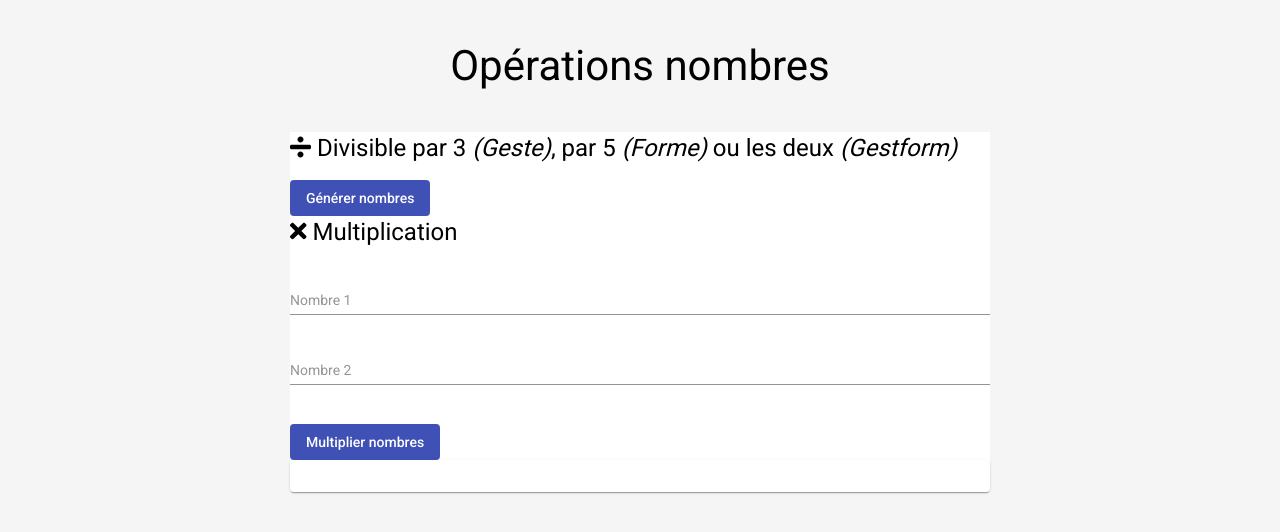
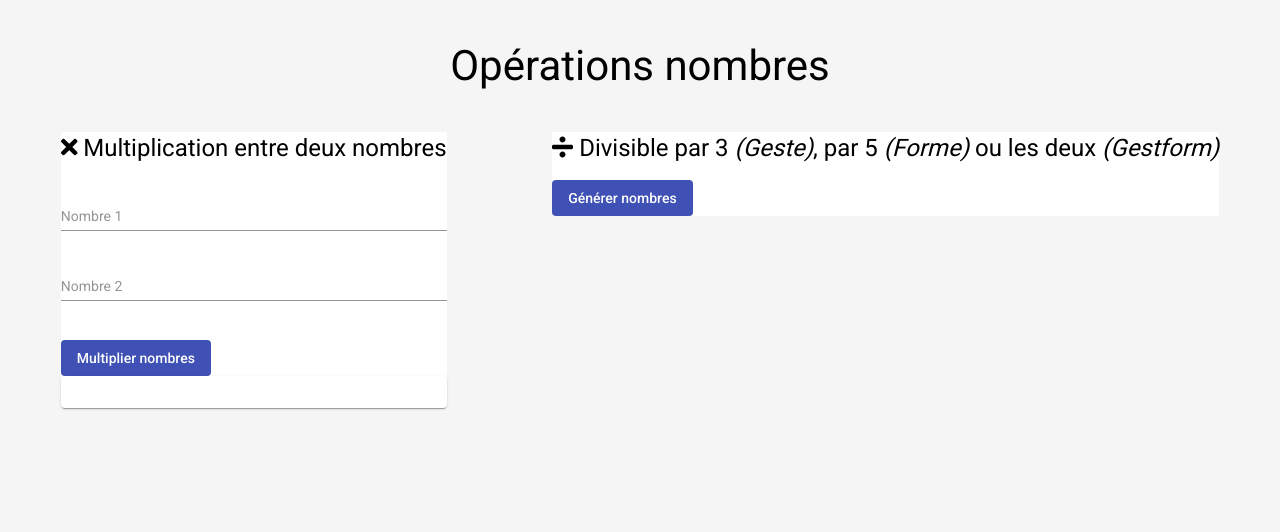
Before and after one commit to JeremD/operations-nombres, an Angular app: page / in a window 1280 px wide. Shown: the top 532 px of the page. Built offline with nearby package versions, Linux system fonts and the light colour scheme.

Commit message:
Ajout Flex

```diff
--- a/package.json
+++ b/package.json
@@ -13,10 +13,11 @@
   "dependencies": {
     "@angular-devkit/architect": "^0.1002.0",
     "@angular/animations": "~10.0.6",
-    "@angular/cdk": "^10.2.6",
+    "@angular/cdk": "^10.2.7",
     "@angular/common": "~10.0.6",
     "@angular/compiler": "~10.0.6",
     "@angular/core": "~10.0.6",
+    "@angular/flex-layout": "^10.0.0-beta.32",
     "@angular/forms": "~10.0.6",
     "@angular/material": "^10.2.6",
     "@angular/platform-browser": "~10.0.6",
--- a/src/app/app.component.html
+++ b/src/app/app.component.html
@@ -1,4 +1,6 @@
 <h1>Opérations nombres</h1>
 
-<app-divisible></app-divisible>
-<app-multiplicatif></app-multiplicatif>
+<div fxLayout="row" fxLayoutAlign="space-around start">
+  <app-multiplicatif></app-multiplicatif>
+  <app-divisible></app-divisible>
+</div>
--- a/src/app/app.module.ts
+++ b/src/app/app.module.ts
@@ -11,6 +11,7 @@ import { MatCardModule } from '@angular/material/card';
 import { MatFormFieldModule } from '@angular/material/form-field';
 import { MatInputModule } from '@angular/material/input';
 import { FormsModule, ReactiveFormsModule } from '@angular/forms';
+import { FlexLayoutModule } from '@angular/flex-layout';
 
 @NgModule({
   declarations: [
@@ -27,7 +28,8 @@ import { FormsModule, ReactiveFormsModule } from '@angular/forms';
     MatFormFieldModule,
     MatInputModule,
     FormsModule,
-    ReactiveFormsModule
+    ReactiveFormsModule,
+    FlexLayoutModule
   ],
   providers: [],
   bootstrap: [AppComponent]
--- a/src/app/multiplicatif/multiplicatif.component.html
+++ b/src/app/multiplicatif/multiplicatif.component.html
@@ -1,22 +1,26 @@
 <div class="multiplication">
   <h1>
-    <fa-icon [icon]="faTimes"></fa-icon> Multiplication
+    <fa-icon [icon]="faTimes"></fa-icon> Multiplication entre deux nombres
   </h1>
 
   <div class="inputMultiplication">
     <mat-form-field appearance="standard">
-      <input matInput type="text" placeholder="Nombre 1" [formControl]="nombre1Requis" #firstNumber>
+      <input matInput type="text" placeholder="Nombre 1"
+        [formControl]="nombre1Requis" #firstNumber>
       <mat-error *ngIf="nombre1Requis.invalid">{{getErrorMessage(nombre1Requis)}}</mat-error>
     </mat-form-field>
 
     <mat-form-field appearance="standard">
-      <input matInput type="text" placeholder="Nombre 2" [formControl]="nombre2Requis" #secondNumber>
+      <input matInput type="text" placeholder="Nombre 2"
+        [formControl]="nombre2Requis" #secondNumber>
       <mat-error *ngIf="nombre2Requis.invalid">{{getErrorMessage(nombre2Requis)}}</mat-error>
     </mat-form-field>
   </div>
 
-  <button mat-flat-button [disabled]="nombre1Requis.invalid || nombre2Requis.invalid" color="primary"
-    (click)="multiplierNombres(firstNumber.value, secondNumber.value)">Multiplier nombres
+  <button mat-flat-button [disabled]="nombre1Requis.invalid ||
+    nombre2Requis.invalid" color="primary"
+    (click)="multiplierNombres(firstNumber.value, secondNumber.value)">Multiplier
+    nombres
   </button>
 
   <mat-card>
```
Also changed, not shown: 1 other file (tests, documents, lock files or other folders).
